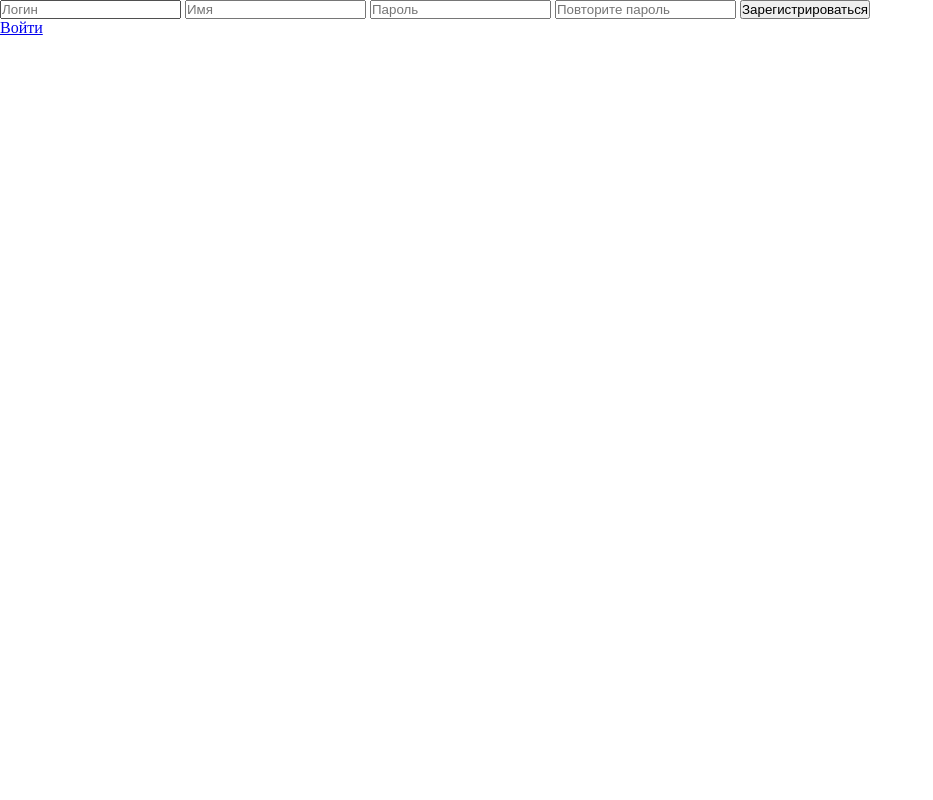
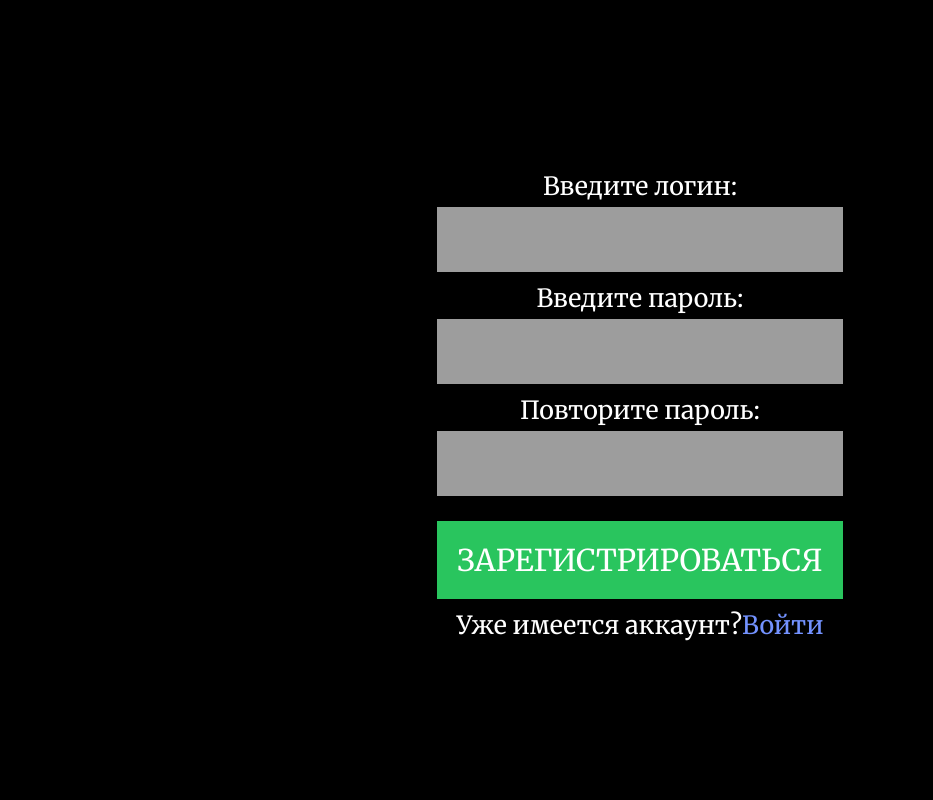
Before and after one commit to ilya5006/image-hosting, a PHP site: page /signup.php in a window 1280 px wide. Shown: the whole page, without its empty margins (0-933 px from the left). Run offline with PHP 8.4, Linux system fonts and the light colour scheme.

Commit message:
A lot of changes

```diff
--- a/index.php
+++ b/index.php
@@ -12,6 +12,11 @@ if (empty($_SESSION['username'])) {
 <head>
     <meta charset="UTF-8">
     <meta name="viewport" content="width=device-width, initial-scale=1.0">
+    <link rel="preconnect" href="https://fonts.gstatic.com">
+    <link href="https://fonts.googleapis.com/css2?family=Merriweather:ital,wght@0,300;0,400;0,700;0,900;1,300;1,400;1,700;1,900&display=swap" rel="stylesheet">
+
+    <link rel="stylesheet" href="/view/css/style.css">
+
     <title>Фотоальбом</title>
 </head>
 <body>
--- a/signin.php
+++ b/signin.php
@@ -5,6 +5,10 @@
     <meta name="viewport" content="width=device-width, initial-scale=1.0">
 
     <link rel="stylesheet" href="/view/css/style.css">
+    <link rel="stylesheet" href="/view/css/signin.css">
+
+    <link rel="preconnect" href="https://fonts.gstatic.com">
+    <link href="https://fonts.googleapis.com/css2?family=Merriweather:ital,wght@0,300;0,400;0,700;0,900;1,300;1,400;1,700;1,900&display=swap" rel="stylesheet">
 
     <title>Авторизация</title>
 </head>
--- a/signup.php
+++ b/signup.php
@@ -5,6 +5,10 @@
     <meta name="viewport" content="width=device-width, initial-scale=1.0">
 
     <link rel="stylesheet" href="/view/css/style.css">
+    <link rel="stylesheet" href="/view/css/signin.css">
+
+    <link rel="preconnect" href="https://fonts.gstatic.com">
+    <link href="https://fonts.googleapis.com/css2?family=Merriweather:ital,wght@0,300;0,400;0,700;0,900;1,300;1,400;1,700;1,900&display=swap" rel="stylesheet">
 
     <title>Регистрация</title>
 </head>
--- /dev/null
+++ b/view/css/signin.css
@@ -0,0 +1,49 @@
+p {
+    color: #FFFFFF;
+    font-size: 25px;
+
+    margin-top: 10px;
+
+    text-align: center;
+}
+
+body {
+    display: flex;
+    justify-content: center;
+    align-items: center;
+}
+
+body a {
+    text-decoration: none;
+    color: #7392FF;
+}
+
+form {
+    display: flex;
+    flex-direction: column;
+}
+
+input {
+    border: 0px;
+    padding: 20px;
+}
+
+input[type="text"] {
+    background-color: #9D9D9D;
+
+    margin-top: 5px;
+
+    font-size: 20px;
+}
+
+input[type="submit"] {
+    background-color: #29C55E;
+    text-transform: uppercase;
+    color: #FFFFFF;
+
+    cursor: pointer;
+
+    margin-top: 25px;
+
+    font-size: 30px;
+}
--- a/view/css/style.css
+++ b/view/css/style.css
@@ -1,4 +1,19 @@
 * {
     margin: 0px;
     padding: 0px;
+    font-family: 'Merriweather', serif;
 }
+
+
+html, body {
+    height: 100%;
+}
+
+
+header {
+    background-color: #00C1DB;
+}
+
+body {
+    background-color: black;
+}
--- a/view/signup.php
+++ b/view/signup.php
@@ -1,9 +1,12 @@
 <form method="POST" action="/model/signup.php">
-    <input type="text" name="login" placeholder="Логин">
-    <input type="text" name="username" placeholder="Имя">
-    <input type="text" name="password" placeholder="Пароль">
-    <input type="text" name="password-repeat" placeholder="Повторите пароль">
+    <p>Введите логин:</p>
+    <input type="text" name="login">
+    <p>Введите пароль:</p>
+    <input type="text" name="password">
+    <p>Повторите пароль:</p>
+    <input type="text" name="password-repeat">
     <input type="submit" value="Зарегистрироваться">
+
+    <p>Уже имеется аккаунт?<a href="/signin.php">Войти</a></p>
+
 </form>
-
-<a href="/view/signin.php">Войти</a>
```
Also changed, not shown: model/Classes/Authorization.php (added, +28 -0 lines), view/signin.php (+6 -4 lines).
